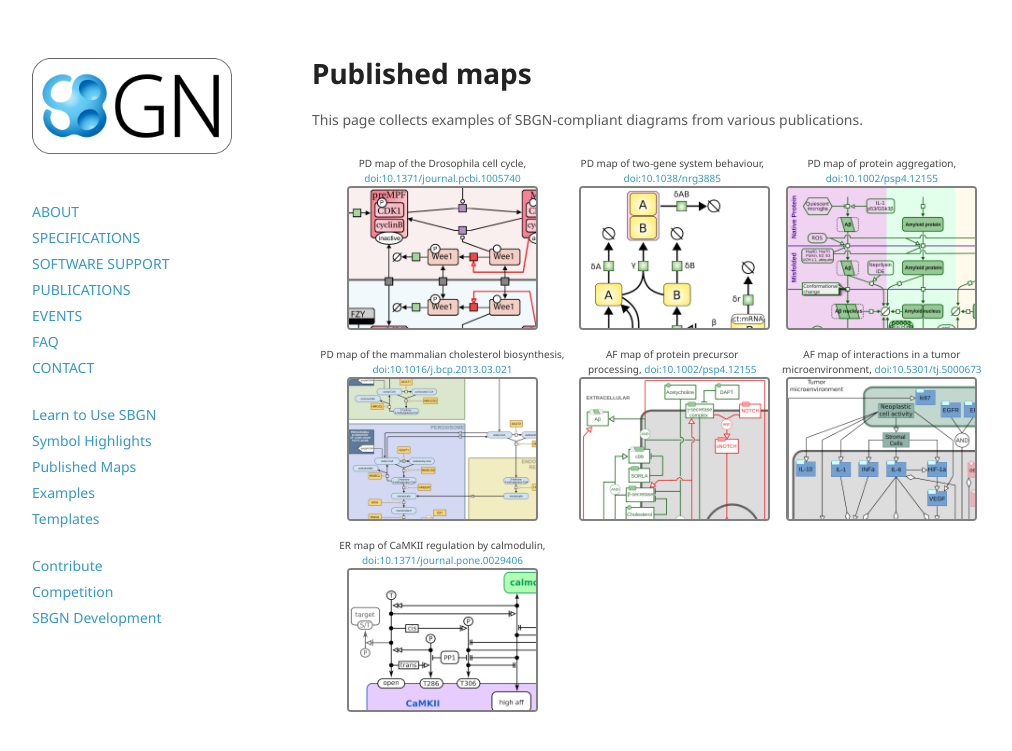
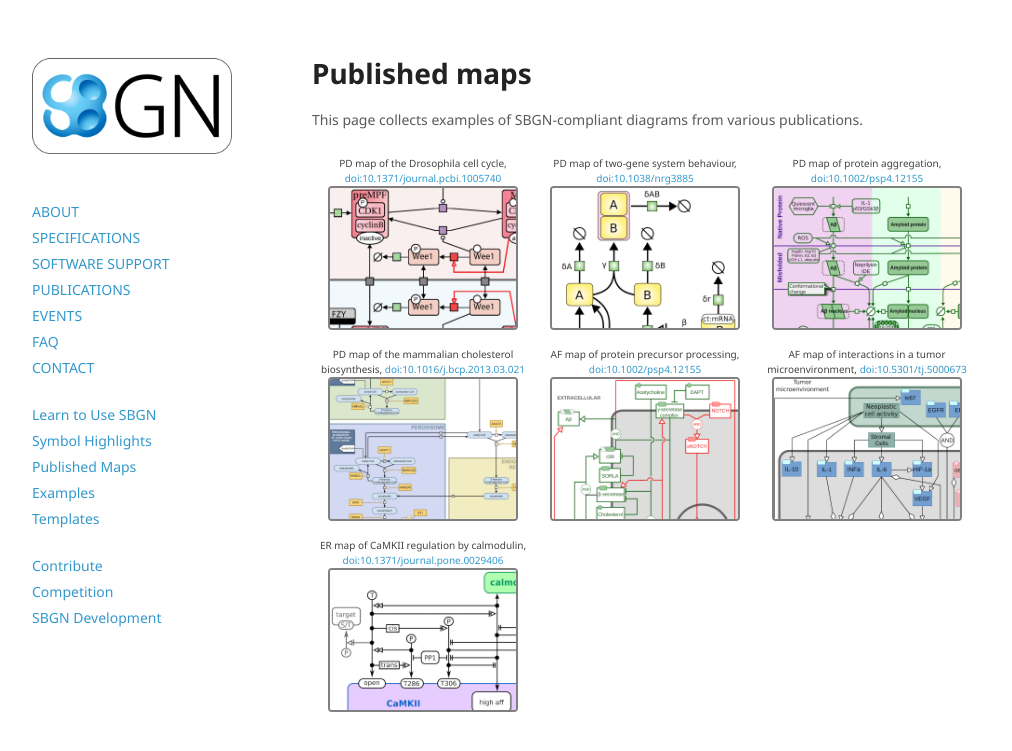
Before and after one commit to sbgn/sbgn, a Jekyll site: the page built from docs/published_maps.md, in a window 1280 px wide. Shown: the top 751 px of the page, without its empty margins (128-1140 px from the left). Built offline with Jekyll 4.4.1, drawn with Linux system fonts in a browser that asks for light colours; nearby versions of some CDN libraries.

Commit message:
Update custom.css

```diff
--- a/css/custom.css
+++ b/css/custom.css
@@ -56,6 +56,7 @@ p.gallery_image_title {
 }
 
 th.gallery_column {
+  width: 210px;
   text-align: center;
   padding: 6px;
 }
```
